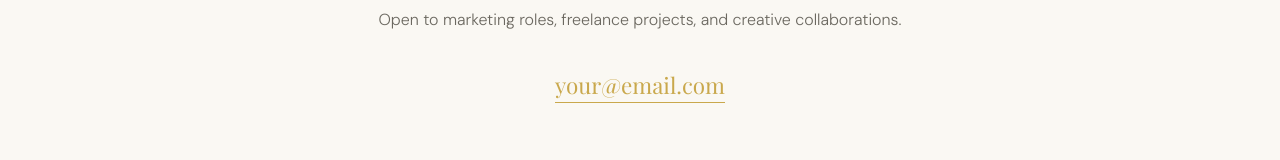
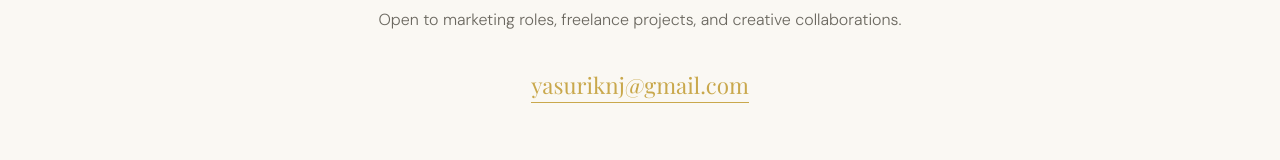
Before and after one commit to MsLeonuh/YJ-Portfolio, a plain HTML site: page index.html in a window 1280 px wide. Shown: the part 4210-4370 px from the top of the page. Drawn offline with nearby package versions, Linux system fonts and the light colour scheme.

Commit message:
Update index.html

```diff
--- a/index.html
+++ b/index.html
@@ -337,7 +337,7 @@
   <div class="hero-tag" style="justify-content:center">Let's work together</div>
   <h2>Have a project<br>in mind?</h2>
   <p>Open to marketing roles, freelance projects, and creative collaborations.</p>
-  <a href="mailto:your@email.com" class="contact-email">your@email.com</a>
+  <a href="mailto:yasuriknj@gmail.com" class="contact-email">yasuriknj@gmail.com</a>
 </section>
 
 <footer>
```
